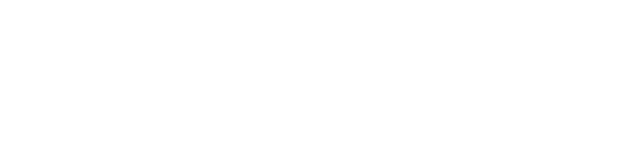
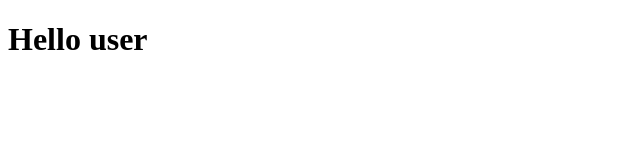
Before and after one commit to AltZh/Lesson7, a plain HTML site: page index.html in a window 1280 px wide. Shown: the whole page, without its empty margins (0-640 px from the left). Drawn offline with Linux system fonts and the light colour scheme.

Commit message:
my second commit

```diff
--- a/index.html
+++ b/index.html
@@ -1,5 +1,7 @@
 <!DOCTYPE html>
 <html>
 	<head></head>
-	<body></body>
+	<body>
+		<h1>Hello user</h1>
+	</body>
 </html>
```
